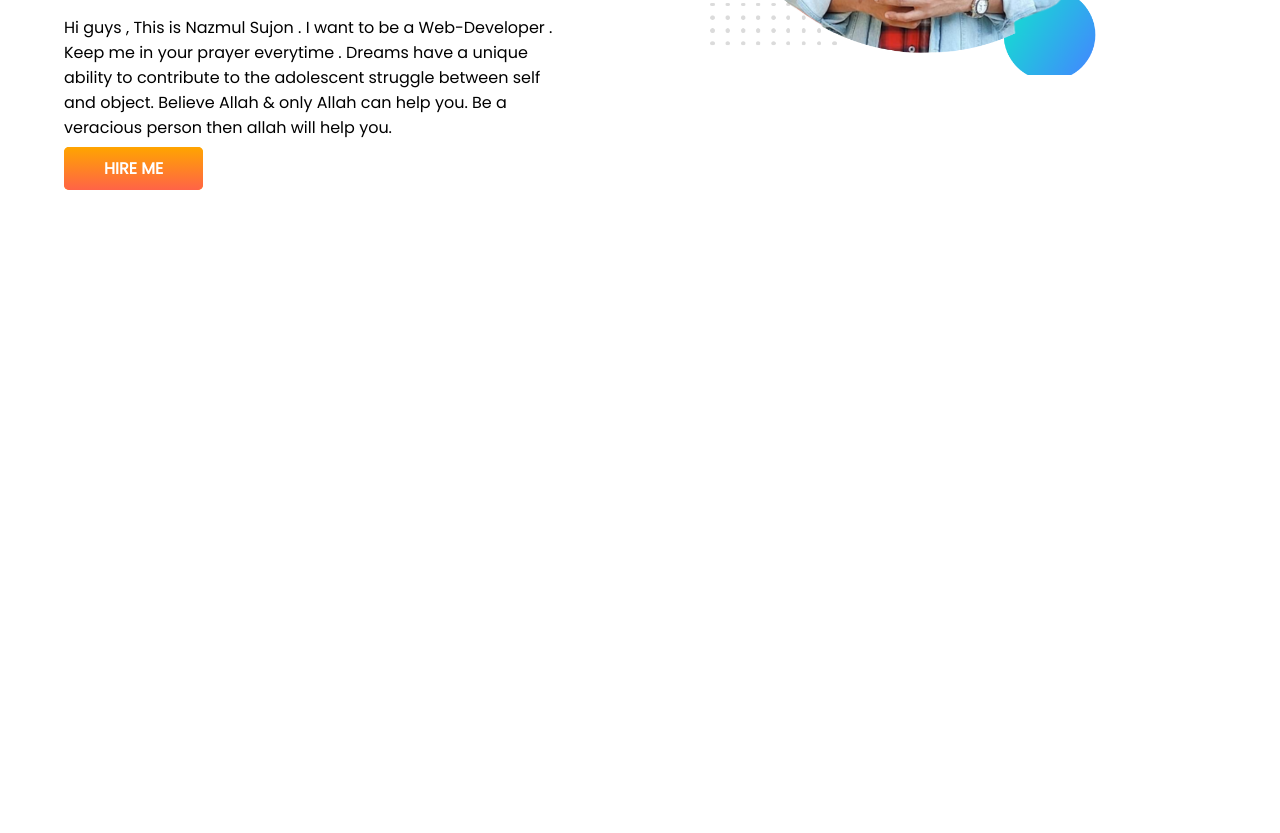
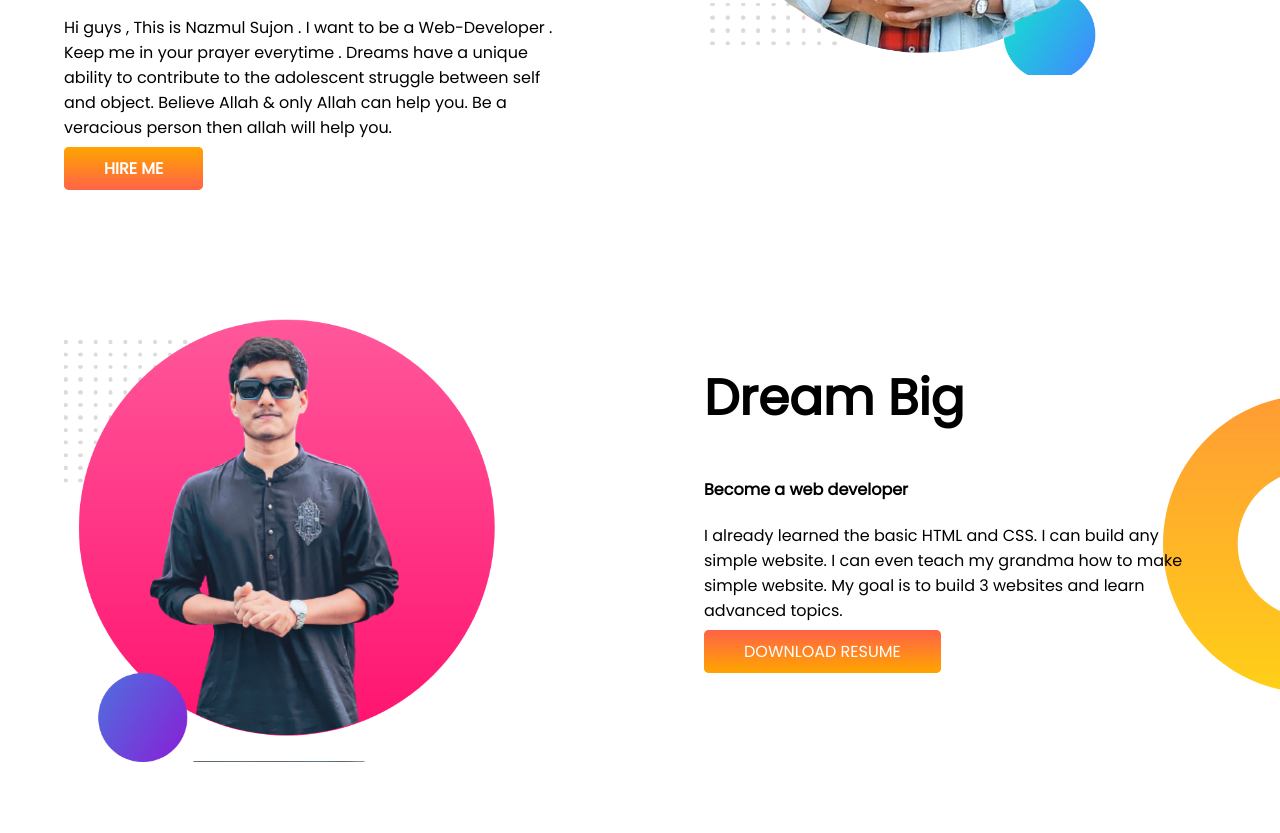
Before and after one commit to nazmul68/developer-portfolio, a plain HTML site: page index.html in a window 1280 px wide. Shown: the part 446-1279 px from the top of the page. Before the commit the page ends 800 px from the top, so only its background shows below. Drawn offline with Linux system fonts and the light colour scheme.

Commit message:
second section added

```diff
--- a/index.html
+++ b/index.html
@@ -30,6 +30,20 @@
         </div>
     </section>
 
+    <!-- second section -->
+    <section class="bottom-banner">
+        <div class="half-width">
+            <img class="second-img" src="images/my-bg2.png" alt="panjabi">
+        </div>
+        <div class="half-width">
+            <h1>Dream Big</h1>
+            <h4>Become a web developer</h4>
+            <p>I already learned the basic HTML and CSS. I can build any simple website. I can even teach my grandma how
+                to make simple website. My goal is to build 3 websites and learn advanced topics.</p>
+            <a href="#" target="_blank" class="download-button">DOWNLOAD RESUME</a>
+        </div>
+    </section>
+
 </body>
 
 </html>
--- a/style.css
+++ b/style.css
@@ -2,6 +2,8 @@ body {
     font-family: 'Poppins', sans-serif;
     margin: 0;
 }
+
+/* first-section */
 
 h1 {
     font-size: 50px;
@@ -38,3 +40,29 @@ section {
     background-image: url(images/top-banner.png);
     background-repeat: no-repeat;
 }
+
+/* secod-section */
+
+.half-width .second-img {
+    width: 90%;
+
+
+}
+
+.download-button {
+    color: #fff;
+    background-color: orange;
+    background-image: linear-gradient(tomato, orange);
+    text-decoration: none;
+    padding: 10px 40px;
+    border-radius: 5px;
+}
+
+.bottom-banner {
+
+    margin-top: 10px;
+    background-image: url(images/dream-bg.png);
+    background-repeat: no-repeat;
+    background-position: right;
+
+}
```
